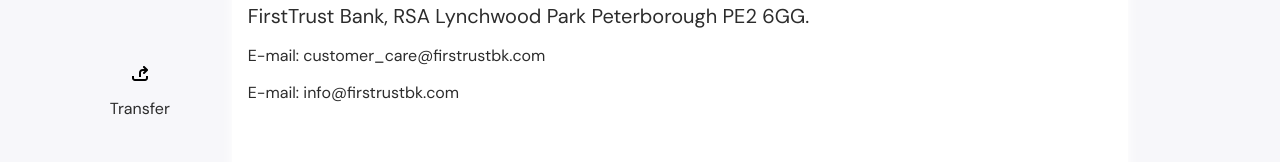
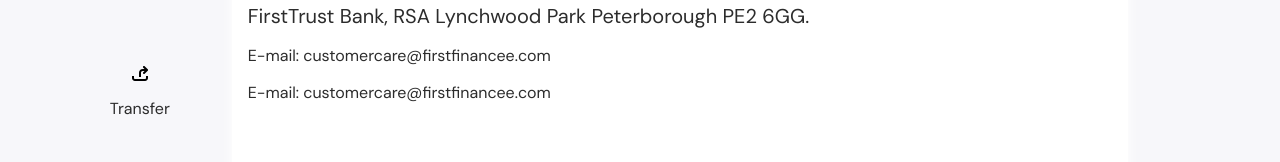
Before and after one commit to lovely-programmer/usbank, a React (Vite) app: page /contact in a window 1280 px wide. Shown: the part 192-354 px from the top of the page. Built offline with nearby package versions, Linux system fonts and the light colour scheme; no server answers; sample sign-in values are in the browser's storage.

Commit message:
Update ContactUs.jsx

```diff
--- a/src/components/ContactUs/ContactUs.jsx
+++ b/src/components/ContactUs/ContactUs.jsx
@@ -39,11 +39,11 @@
         </div>
 
         <div className="contactUs__email">
-          E-mail: customer_care@firstrustbk.com{" "}
+          E-mail: customercare@firstfinancee.com{" "}
         </div>
 
         <div className="contactUs__email">
-          E-mail: info@firstrustbk.com{" "}
+          E-mail: customercare@firstfinancee.com{" "}
         </div>
 
         <div>
```
